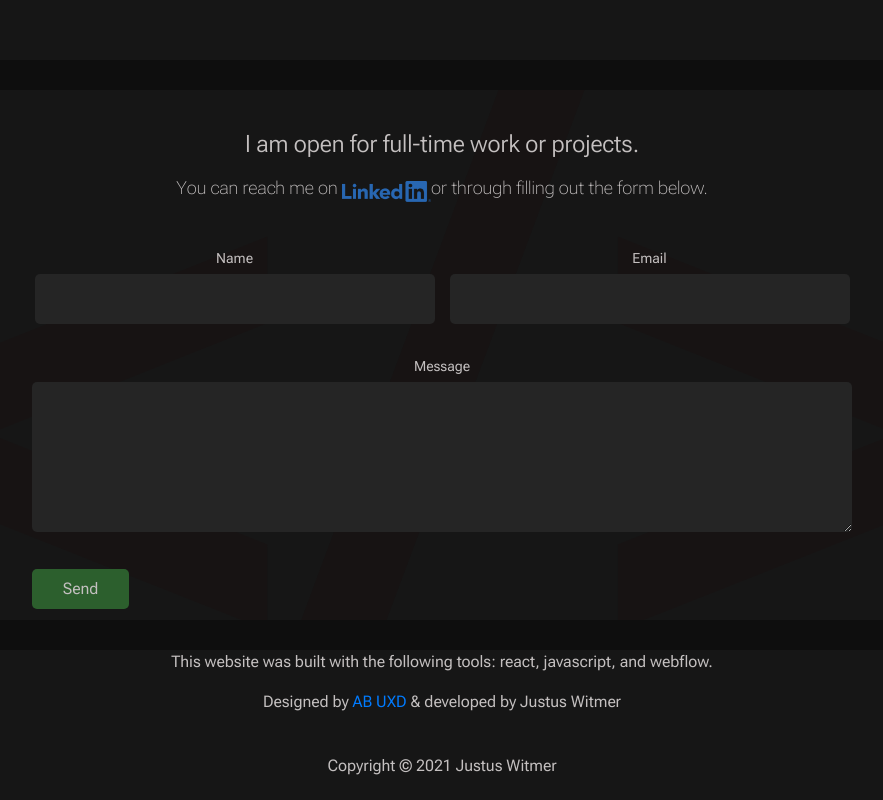
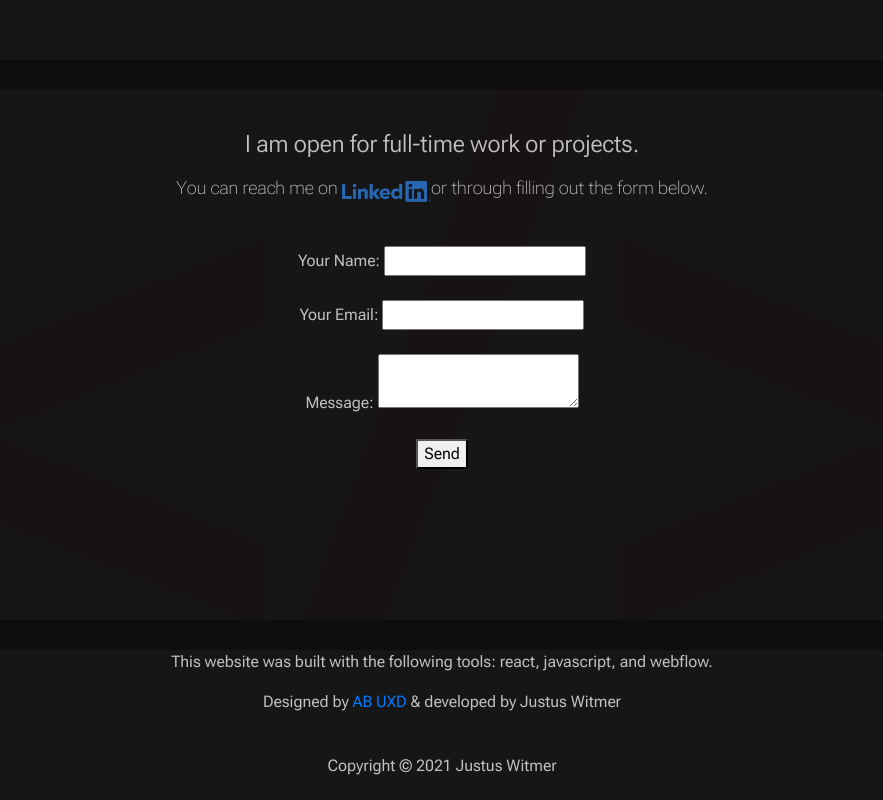
Before and after one commit to justuswitmer/portfolio, a React (Create React App) app: page /project in a window 1280 px wide. Shown: the part 1069-1869 px from the top of the page, without its empty margins (198-1081 px from the left). Built offline with nearby package versions, Linux system fonts and the light colour scheme.

Commit message:
added netlify form

```diff
--- a/src/components/Contact/Contact.js
+++ b/src/components/Contact/Contact.js
@@ -32,18 +32,18 @@ function Contact(props) {
   const [messageError, setMessageError] = useState("");
 
   //Handles the setting of each state and resets error fields.
-  const handleEmail = (event) => {
-    setEmail(event);
+  const handleEmail = (e) => {
+    setEmail(e);
     setEmailError(""); // resets error message to empty string; removing the error-related css classes.
   };
 
-  const handleFullName = (event) => {
-    setFullName(event);
+  const handleFullName = (e) => {
+    setFullName(e);
     setFullNameError(""); // resets error message to empty string; removing the error-related css classes.
   };
 
-  const handleMessage = (event) => {
-    setMessage(event);
+  const handleMessage = (e) => {
+    setMessage(e);
     setMessageError(""); // resets error message to empty string; removing the error-related css classes.
   };
 
@@ -69,19 +69,29 @@ function Contact(props) {
     return true;
   };
 
+  const encode = (data) => {
+    return Object.keys(data)
+        .map(key => encodeURIComponent(key) + "=" + encodeURIComponent(data[key]))
+        .join("&");
+  }
+
   //If Forms are validated, dispatch is made
-  const onSubmit = () => {
+  const handleSubmit = e => {
+    const newMessage = {
+      fullName: fullName,
+      email: email,
+      message: message
+    };
     const isValid = validateForm();
     if (isValid) {
-      dispatch({
-        type: "SEND_MESSAGE",
-        url: "/send-email",
-        payload: {
-            name: fullName,
-            email: email,
-            message: message,
-        },
-      });
+      fetch("/", {
+        method: "POST",
+        headers: { "Content-Type": "application/x-www-form-urlencoded" },
+        body: encode({ "form-name": "contact", newMessage })
+      })
+        .then(() => alert("Success!"))
+        .catch(error => alert(error));
+      e.preventDefault();
       setFullName('');
       setEmail('');
       setMessage('');
@@ -89,6 +99,15 @@ function Contact(props) {
     };
   };
 
+  // dispatch({
+  //   type: "SEND_MESSAGE",
+  //   url: "/send-email",
+  //   payload: {
+  //       name: fullName,
+  //       email: email,
+  //       message: message,
+  //   },
+  // });
 
   return (
     <animated.div style={trans} className='contact-container'>
@@ -111,7 +130,35 @@ function Contact(props) {
         </h3>
         </div>
       </div>
-      <form name='contact' method='POST' data-netlify='true' className='contact-form-container' >
+      <form onSubmit={handleSubmit}>
+          <p>
+            <label>
+              Your Name: <input type="text" name="name" value={fullName} onChange={(e)=>handleFullName(e.target.value)} />
+            </label>
+          </p>
+          <p>
+            <label>
+              Your Email: <input type="email" name="email" value={email} onChange={(e)=>handleEmail(e.target.value)} />
+            </label>
+          </p>
+          <p>
+            <label>
+              Message: <textarea name="message" value={message} onChange={(e)=>handleMessage(e.target.value)} />
+            </label>
+          </p>
+          <p>
+            <button type="submit">Send</button>
+          </p>
+        </form>
+    </animated.div>
+  );
+}
+
+export default withRouter(Contact);
+
+
+
+{/* <form name='contact' method='POST' data-netlify='true' className='contact-form-container' >
         <div className='contact-name'>
           <label for='for' className='contact-form-container-p'>Name</label>
           <input
@@ -167,65 +214,5 @@ function Contact(props) {
             <p>Thanks for contacting me! I will respond as soon as I can.</p>
             </Modal.Title>
           </Modal.Header>
-        </Modal> */}
-      </form>
-    </animated.div>
-  );
-}
-
-export default withRouter(Contact);
-
-
-
-{/* <div className='contact-form-container'>
-        <div className='contact-name'>
-          <p className='contact-form-container-p'>Name</p>
-          <input
-            className={`contact-name-input ${fullNameError ? "is-invalid" : ""}`}
-            type='text'
-            value={fullName}
-            onChange={(event) => handleFullName(event.target.value)}
-          />
-          <div className="invalid-feedback">{fullNameError}</div>
-        </div>
-        <div className='contact-email'>
-          <p className='contact-form-container-p'>Email</p>
-          <input
-            className={`contact-email-input ${emailError ? "is-invalid" : ""}`}
-            type='email'
-            value={email}
-            onChange={(event) => handleEmail(event.target.value)}
-          />
-          <div className="invalid-feedback">{emailError}</div>
-        </div>
-        <div className='contact-message'>
-          <p className='contact-form-container-p'>Message</p>
-          <textarea
-            className={`contact-message-input ${messageError ? "is-invalid" : ""}`}
-            type='text'
-            rows='10'
-            cols='50'
-            value={message}
-            onChange={(event) => handleMessage(event.target.value)}
-          />
-          <div className="invalid-feedback">{messageError}</div>
-        </div>
-        <div className='contact-button'>
-          <button
-            className='contact-button-send'
-            onClick={onSubmit}
-          >Send</button>
-        </div>
-        <Modal
-        size="lg"
-        show={show}
-        onHide={handleClose}
-        className='contact-modal'
-        >
-          <Modal.Header closeButton id='modalHeader' className='contact-modal-header'>
-            <Modal.Title id='example-modal-sizes-title-lg'>
-            <p>Thanks for contacting me! I will respond as soon as I can.</p>
-            </Modal.Title>
-          </Modal.Header>
         </Modal>
-      </div> */}
+      </form> */}
```
Also changed, not shown: src/components/Contact/Contact.html (added, +19 -0 lines).
